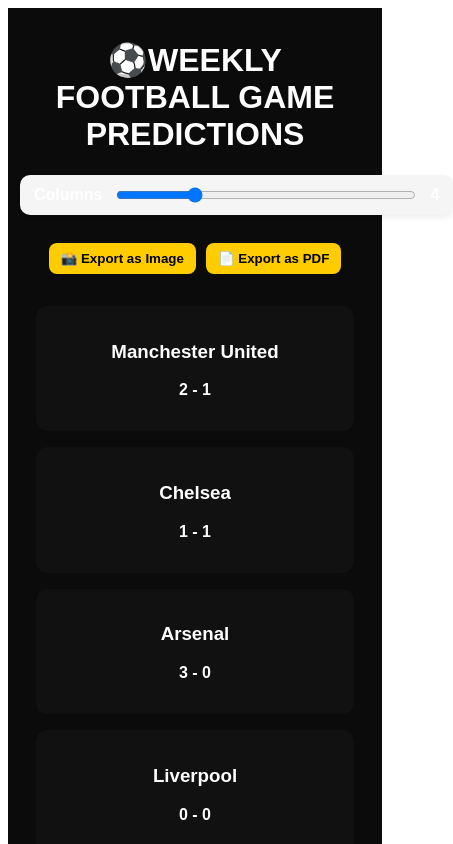
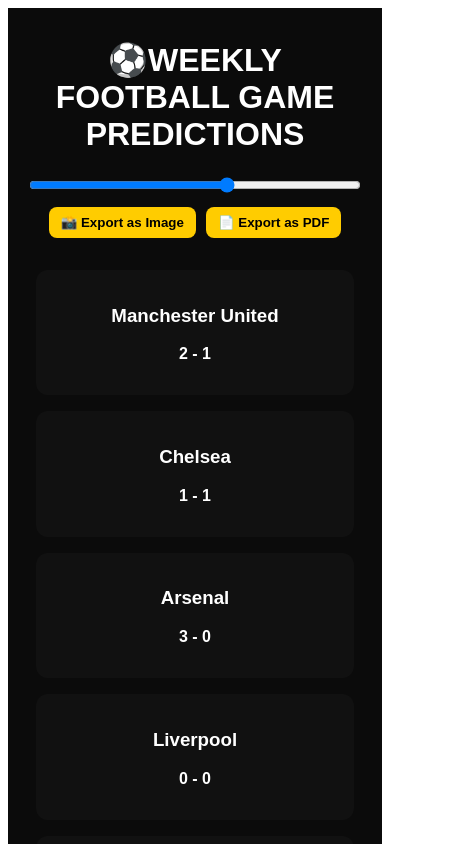
Before and after one commit to seyithecreator/football-scores, a React (Create React App) app: page / in a window 390 px wide. Shown: the top 844 px of the page, 453 px wide, since content can reach past the window. Built offline with nearby package versions, Linux system fonts and the light colour scheme.

Commit message:
responsive fix

```diff
--- /dev/null
+++ b/src/components/Controls.css
@@ -0,0 +1,20 @@
+.controls {
+  display: flex;
+  justify-content: center;
+  align-items: center;
+  width: 100%;
+}
+
+.slider {
+  width: 90%;
+  max-width: 400px;
+  accent-color: #007bff;
+  cursor: pointer;
+}
+
+/* For small screens */
+@media (max-width: 480px) {
+  .slider {
+    width: 95%;
+  }
+}
--- a/src/components/Controls.js
+++ b/src/components/Controls.js
@@ -1,29 +1,17 @@
 import React from "react";
+import "./Controls.css";
 
 function Controls({ cols, setCols }) {
   return (
-    <div
-      style={{
-        display: "inline-flex",
-        alignItems: "center",
-        gap: 12,
-        padding: "10px 14px",
-        background: "#f5f5f5",
-        borderRadius: 10,
-        boxShadow: "0 2px 6px rgba(0,0,0,0.08)",
-        marginBottom: 16,
-      }}
-    >
-      <label style={{ fontWeight: 700 }}>Columns</label>
+    <div className="controls">
       <input
         type="range"
         min="1"
-        max="13"
+        max="6"
         value={cols}
         onChange={(e) => setCols(Number(e.target.value))}
-        style={{ width: 300 }}
+        className="slider"
       />
-      <span style={{ fontWeight: 700 }}>{cols}</span>
     </div>
   );
 }
```
Also changed, not shown: src/Controls.js (deleted, +0 -31 lines).
